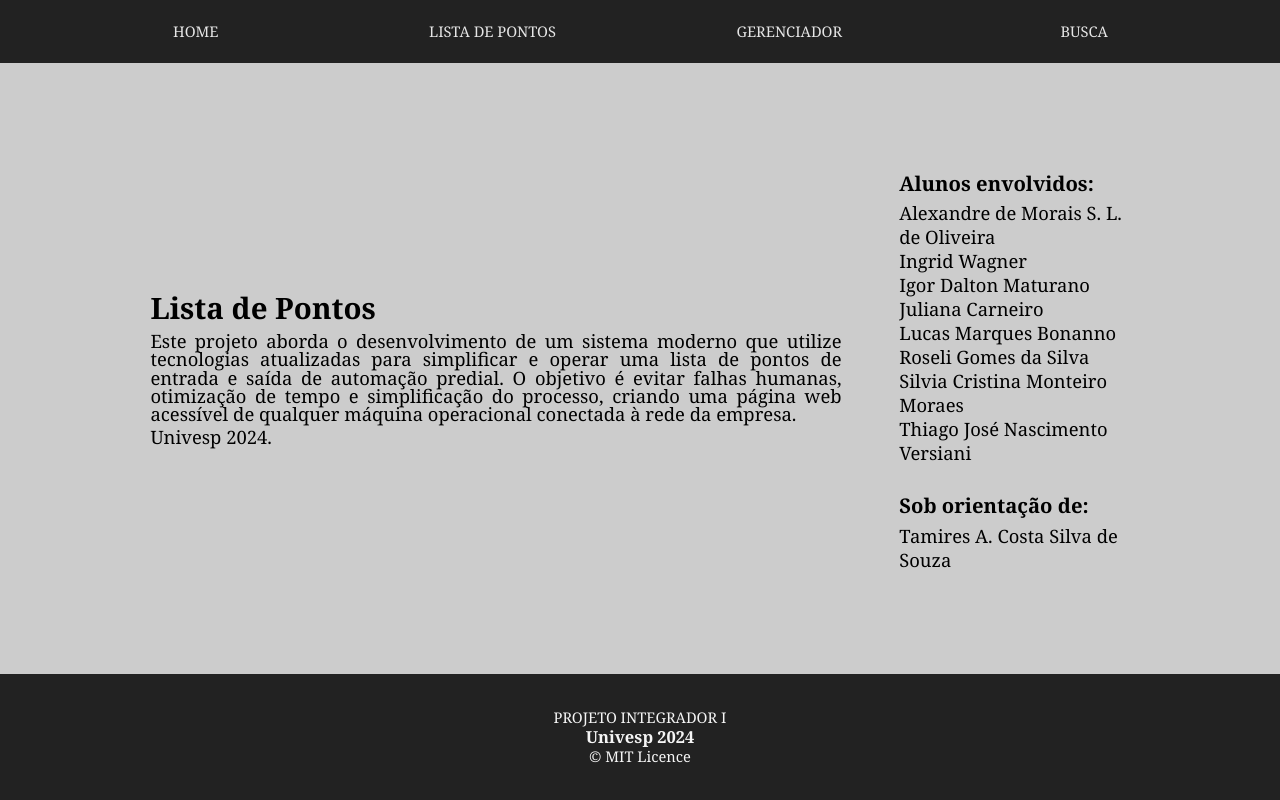
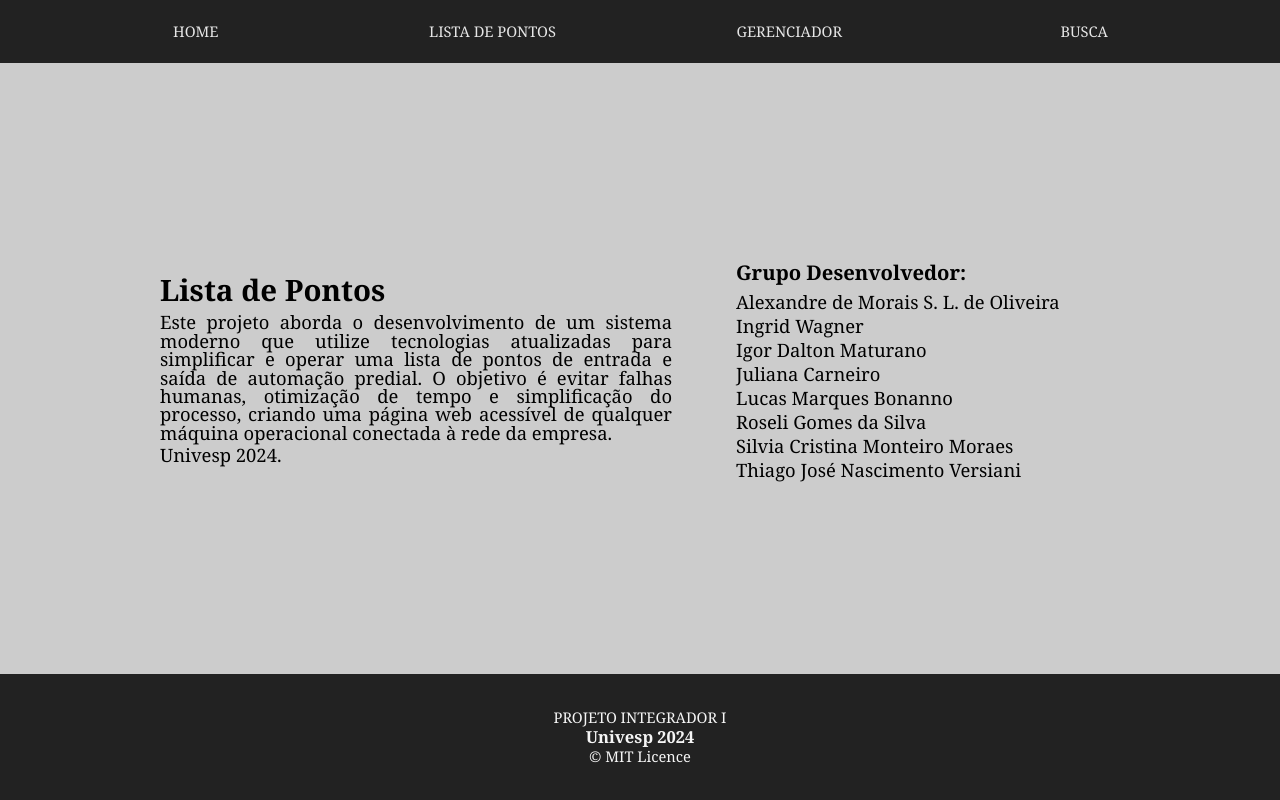
Before and after one commit to iW90/PJI110_projeto-integrador, a React (Vite) app in the folder frontend/: page / in a window 1280 px wide. Built offline with nearby package versions, Linux system fonts and the light colour scheme.

Commit message:
feat: update Home

```diff
--- a/frontend/src/App.css
+++ b/frontend/src/App.css
@@ -197,18 +197,18 @@ button:focus-visible {
 	display: flex;
 	justify-content: center;
 	align-items: center;
-	padding: 0 5%;
 	gap: 5%;
 }
 
 #home-section main {
 	flex: 0 0 60%; /* flex-grow: 0, flex-shrink: 0, flex-basis: 75% */
-	max-width: 60%;
+	max-width: 40%;
 	text-align: justify;
 }
 
 #home-section aside {
-	flex: 0 0 20%; /* flex-grow: 0, flex-shrink: 0, flex-basis: 20% */
+	flex: 0 0 40%; /* flex-grow: 0, flex-shrink: 0, flex-basis: 20% */
+	max-width: 30%;
 	text-align: left;
 }
 
--- a/frontend/src/pages/HomePage.jsx
+++ b/frontend/src/pages/HomePage.jsx
@@ -9,7 +9,7 @@ function	HomePage() {
 				<p>Univesp 2024.</p>
 			</main>
 			<aside>
-				<h4>Alunos envolvidos:</h4>
+				<h4>Grupo Desenvolvedor:</h4>
 				<p>Alexandre de Morais S. L. de Oliveira</p>
 				<p>Ingrid Wagner</p>
 				<p>Igor Dalton Maturano</p>
@@ -18,9 +18,9 @@ function	HomePage() {
 				<p>Roseli Gomes da Silva</p>
 				<p>Silvia Cristina Monteiro Moraes</p>
 				<p>Thiago José Nascimento Versiani</p>
-				<br></br>
+				{/* <br></br>
 				<h4>Sob orientação de:</h4>
-				<p>Tamires A. Costa Silva de Souza</p>
+				<p>Tamires A. Costa Silva de Souza</p> */}
 			</aside>
 		</section>
 	);
```
